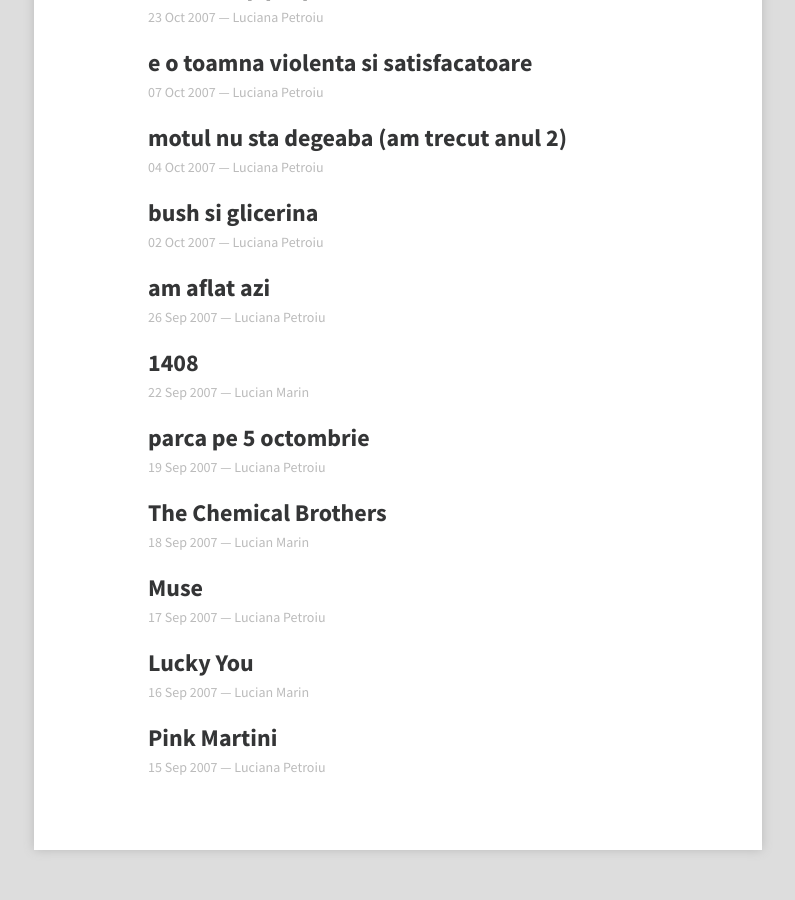
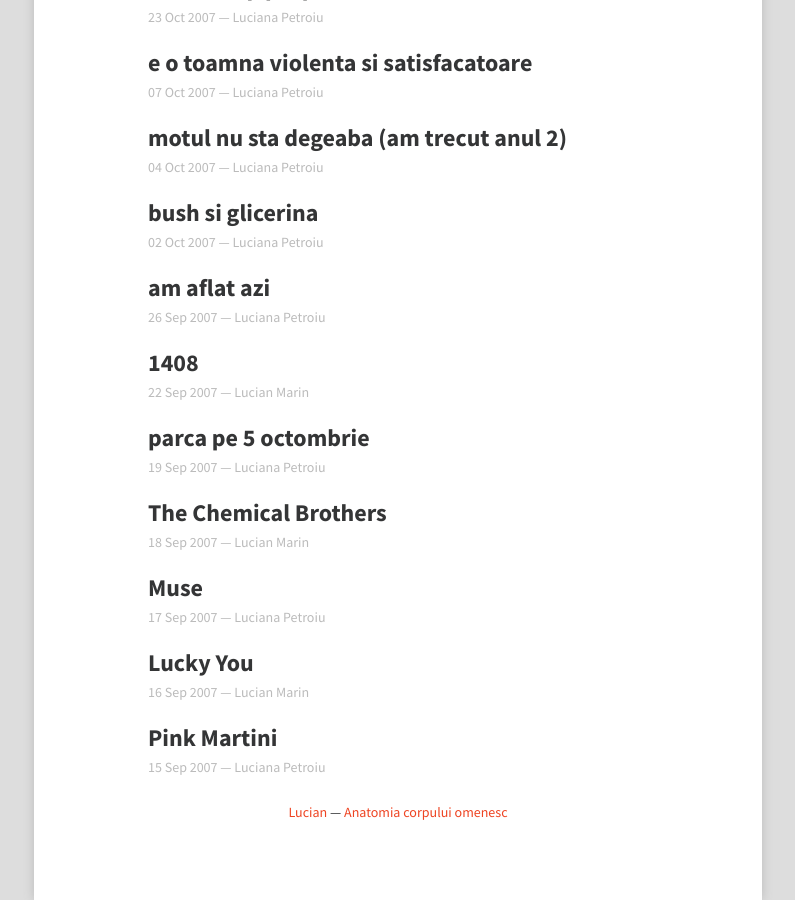
Before and after one commit to evno/evno.github.io, a Jekyll site: the page built from index.html, in a window 1280 px wide and 900 px high, scrolled down 5208 px. Shown: the whole window, without its empty margins (242-1037 px from the left). Built offline with Jekyll 4.4.1, drawn with Linux system fonts in a browser that asks for light colours; before the commit the page ends 6058 px from its top, so only the background shows below that.

Commit message:
update content

```diff
--- a/index.html
+++ b/index.html
@@ -7,5 +7,6 @@ section: jurnal
 {% for post in site.posts %}
     <h2><a href="{{ post.url }}">{{ post.title }}</a></h2>
     <p class="date">{{ post.date | date_to_string }} &mdash; {{ post.author }}</p>
-    <!-- <p class="date">{{ post.date | date_to_string }}</p> --->
 {% endfor %}
+
+<p align="center"><a href="http://lucianmarin.com/">Lucian</a> &mdash; <a href="http://omenesc.ro/">Anatomia corpului omenesc</a></p>
```
